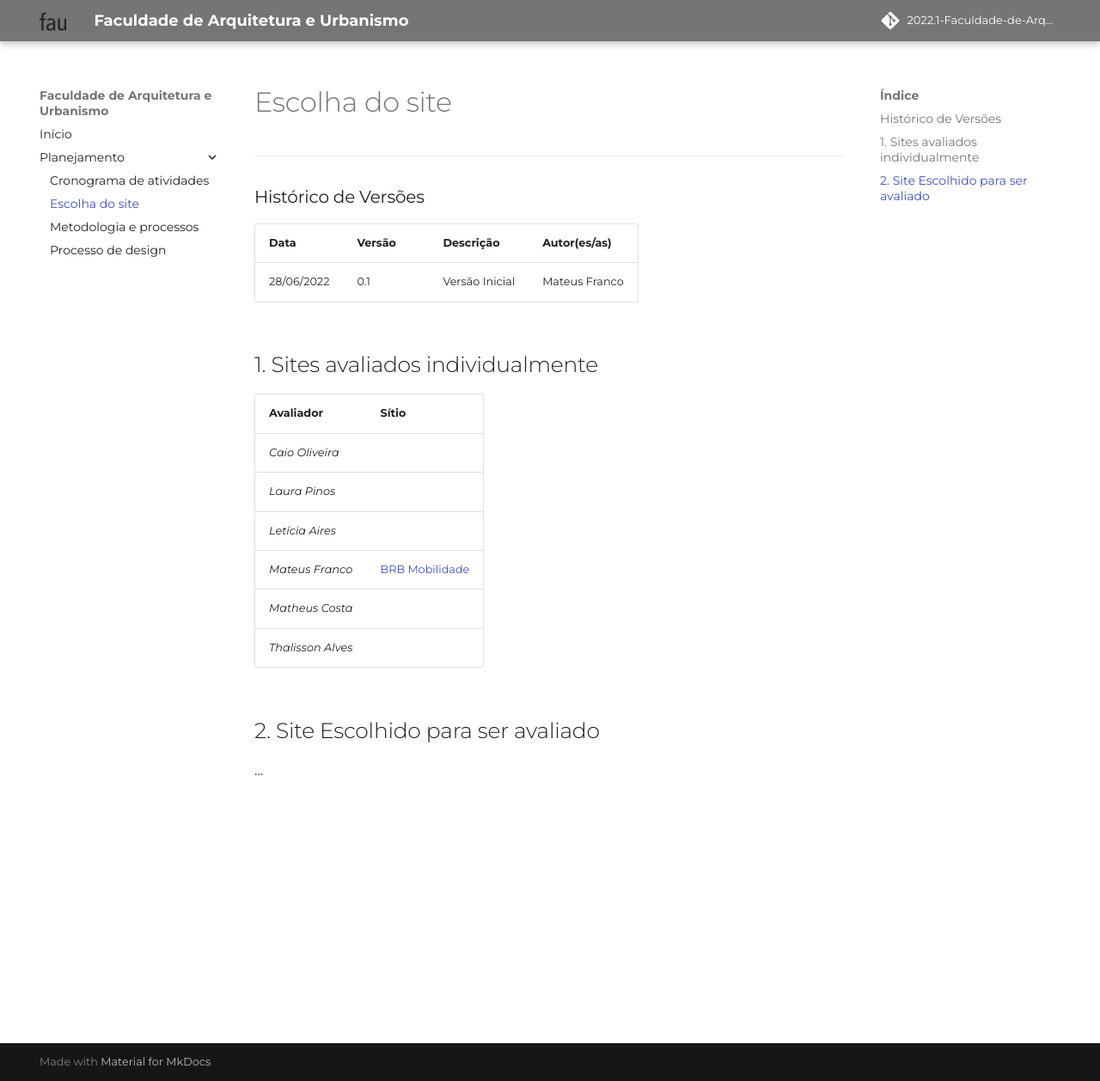
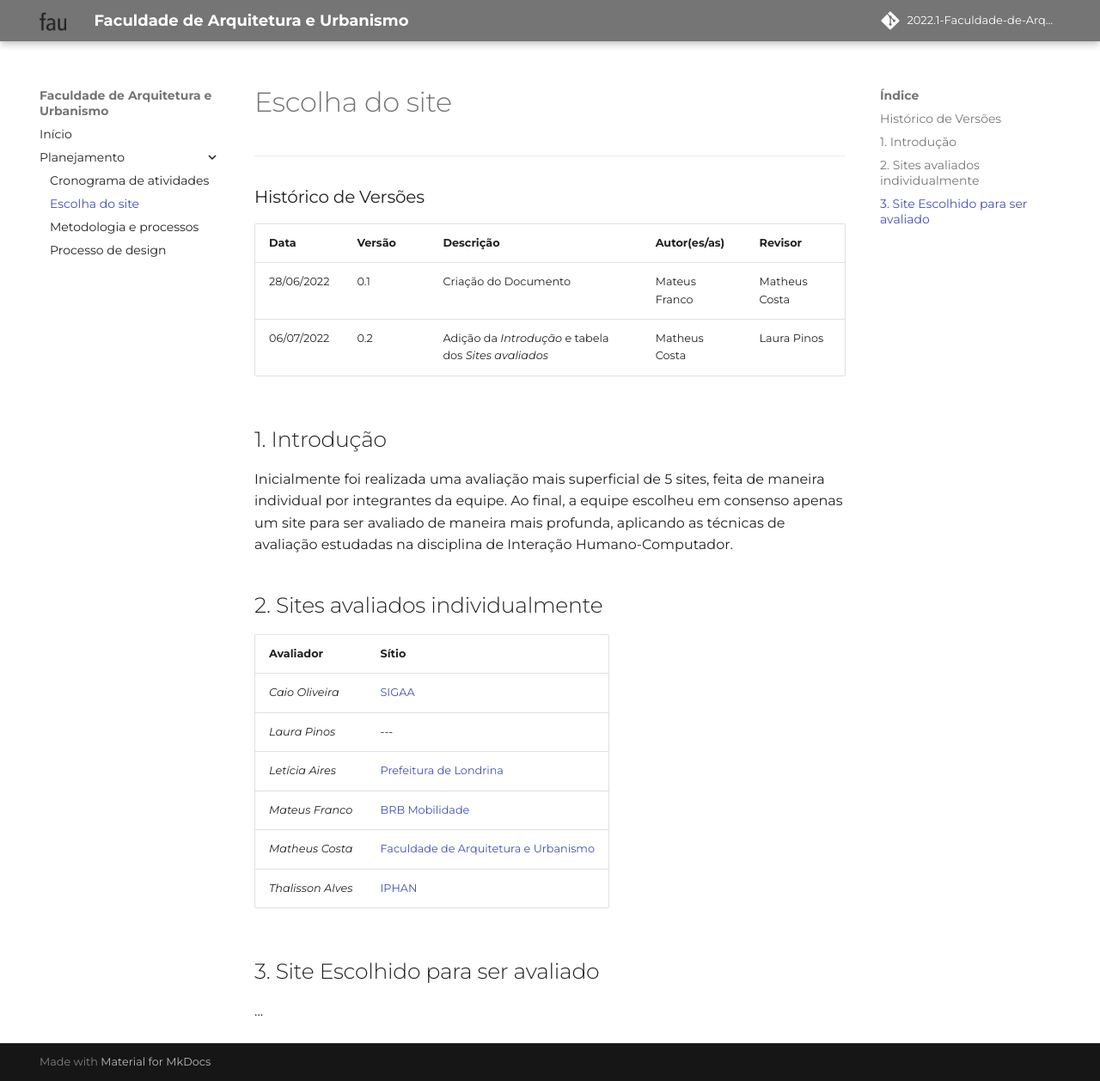
Before and after one commit to Mateusvff/2022.1-Faculdade-de-Arquitetura-e-Urbanismo, an MkDocs documentation site: the page built from docs/planejamento/escolha-do-site.md, in a window 1280 px wide and 1258 px high. Shown: the whole window at 86% size. Built offline with MkDocs 1.6.1 and Material for MkDocs 9.7.7, drawn with Linux system fonts in a browser that asks for light colours; some web fonts are replaced; comment, search, counter and statistics services are not loaded.

Commit message:
documento da escolha do site

```diff
--- a/docs/planejamento/escolha-do-site.md
+++ b/docs/planejamento/escolha-do-site.md
@@ -3,22 +3,28 @@
 
 ### Histórico de Versões
 
-**Data** | **Versão** | **Descrição** | **Autor(es/as)**
---- | --- | --- | ---
-28/06/2022 | 0.1 | Versão Inicial | Mateus Franco
+**Data** | **Versão** | **Descrição** | **Autor(es/as)** | **Revisor**|
+--- | --- | --- | --- | --- |
+28/06/2022 | 0.1 | Criação do Documento | Mateus Franco | Matheus Costa |
+06/07/2022 | 0.2 | Adição da _Introdução_ e tabela dos _Sites avaliados_ | Matheus Costa | Laura Pinos |
 
+## 1. Introdução
+Inicialmente foi realizada uma avaliação mais superficial de 5 sites,
+feita de maneira individual por integrantes da equipe.
+Ao final, a equipe escolheu em consenso apenas um site para ser avaliado de maneira mais profunda, aplicando as técnicas de avaliação estudadas
+na disciplina de Interação Humano-Computador.
 
-## 1. Sites avaliados individualmente
+## 2. Sites avaliados individualmente
 
- **Avaliador** | **Sítio**
+**Avaliador** | **Sítio**
 --- | ---
-_Caio Oliveira_|
-_Laura Pinos_|
-_Letícia Aires_|
+_Caio Oliveira_| [SIGAA](https://sig.unb.br/sipac/)
+_Laura Pinos_| ---
+_Letícia Aires_| [Prefeitura de Londrina](https://portal.londrina.pr.gov.br/)
 _Mateus Franco_| [BRB Mobilidade](https://mobilidade.brb.com.br/mobilidade/)
-_Matheus Costa_|
-_Thalisson Alves_|
+_Matheus Costa_| [Faculdade de Arquitetura e Urbanismo](http://fau.unb.br/)
+_Thalisson Alves_| [IPHAN](http://portal.iphan.gov.br/)
 
-## 2. Site Escolhido para ser avaliado
+## 3. Site Escolhido para ser avaliado
 
 ...
```
